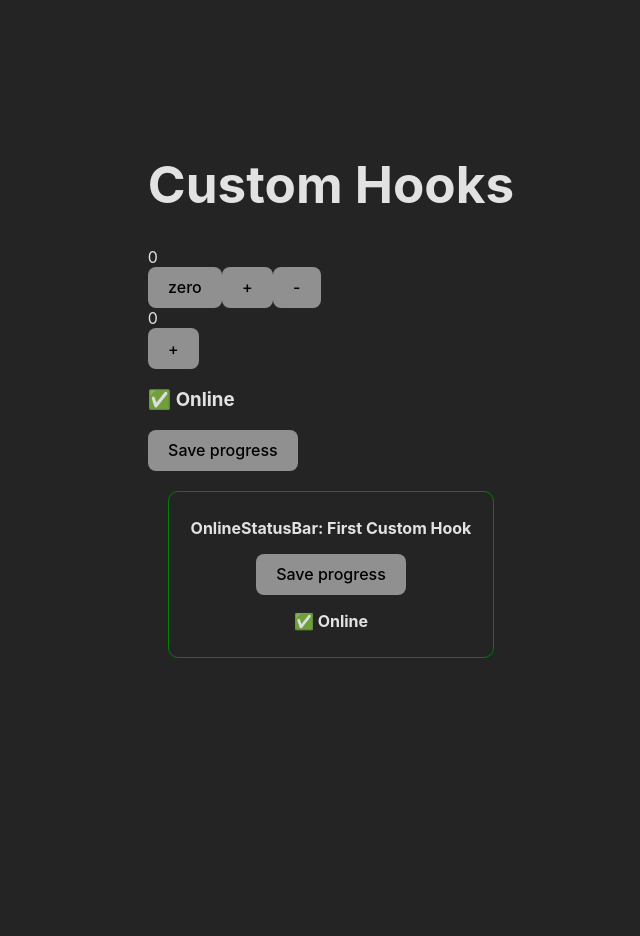
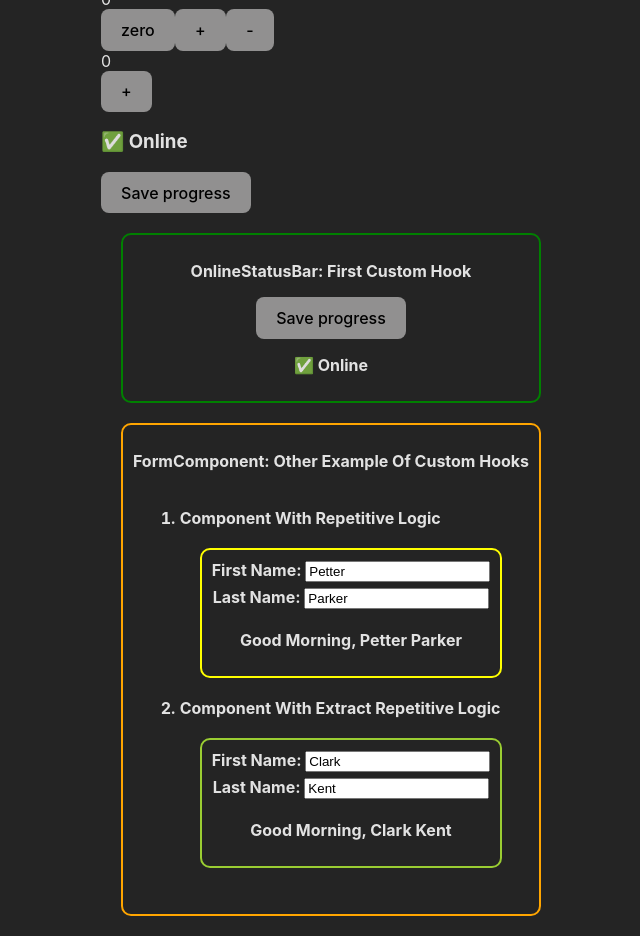
Before and after one commit to Lachicagladiadora/custom-hooks, a React (Vite) app: page / in a window 1280 px wide. Shown: the whole page, without its empty margins (309-949 px from the left). Before the commit the page ends 800 px from the top, so only its background shows below. Built offline with nearby package versions, Linux system fonts and the light colour scheme.

Commit message:
add example wich extract repetitive logic

```diff
--- a/src/App.tsx
+++ b/src/App.tsx
@@ -1,5 +1,6 @@
 import './App.css'
 import { Counter } from './components/Counter'
+import { FormComponent } from './components/FormComponent'
 import { OnlineStatusBar } from './components/OnlineStatusBar'
 import { SaveButton } from './components/SaveButton'
 import { StatusBar } from './components/StatusBar'
@@ -16,6 +17,7 @@ export const App = () => {
       <StatusBar/>
       <SaveButton/>
       <OnlineStatusBar/>
+      <FormComponent/>
     </>
   )
 }
--- /dev/null
+++ b/src/components/FormComponent.tsx
@@ -0,0 +1,83 @@
+import { SetStateAction, useState } from "react"
+
+// eslint-disable-next-line @typescript-eslint/no-explicit-any
+export const useFormInput = (initialValue: any) => {
+  const  [value, setValue] = useState(initialValue)
+  // eslint-disable-next-line @typescript-eslint/no-explicit-any, @typescript-eslint/no-unused-vars
+  const onChange=(e: { target: { value: any } })=>setValue(e.target.value)
+  const inputProps = {
+    value: value,
+    onChange : onChange,
+  }
+  return inputProps
+}
+
+
+export const FormComponent = () => {
+  // first form
+  const [firstName, setFirstName] = useState('Petter')
+  const [lastName, setLastName] = useState('Parker')
+
+  const onChangeFirstName=(e: { target: { value: SetStateAction<string> } })=> setFirstName(e.target.value)
+  const onChangeLastName=(e: { target: { value: SetStateAction<string> } })=> setLastName(e.target.value)
+
+  // second form
+  const firstNameProps = useFormInput('Clark')
+  const lastNameProps = useFormInput('Kent')
+
+  return(
+    <div
+    style={{
+      border:'solid 2px orange',
+      borderRadius: '10px',
+      padding: '10px',
+      margin: '20px',
+      textTransform: 'capitalize',
+      fontWeight:'bold',
+      display: 'flex',
+      gap: '5px',
+      flexDirection: 'column',
+      alignItems: 'center',
+      justifyContent: 'center',
+    }}
+    >
+      <p>FormComponent: other example of custom hooks</p>
+      <ol>
+      <li>component with repetitive logic</li>
+          <div style={{
+            border:'solid 2px yellow',
+            borderRadius: '10px',
+            padding: '10px',
+            margin: '20px',
+            textTransform: 'capitalize',
+            display: 'flex',
+            gap: '5px',
+            flexDirection: 'column',
+            alignItems: 'center',
+            justifyContent: 'center',
+          }}>
+            <label>first name: <input type="text" value={firstName} onChange={onChangeFirstName}/></label>
+            <label>last name: <input type="text" value={lastName} onChange={onChangeLastName}/></label>
+            <p>good morning, {firstName} {lastName}</p>
+          </div>
+      <li>component with extract repetitive logic</li>
+      <div style={{
+            border:'solid 2px yellowgreen',
+            borderRadius: '10px',
+            padding: '10px',
+            margin: '20px',
+            textTransform: 'capitalize',
+            display: 'flex',
+            gap: '5px',
+            flexDirection: 'column',
+            alignItems: 'center',
+            justifyContent: 'center',
+          }}>
+            <label>first name: <input {...firstNameProps}/></label>
+            <label>last name: <input {...lastNameProps}/></label>
+            <p>good morning, {firstNameProps.value} {lastNameProps.value}</p>
+          </div>
+      </ol>
+    </div>
+  )
+}
--- a/src/components/OnlineStatusBar.tsx
+++ b/src/components/OnlineStatusBar.tsx
@@ -37,7 +37,7 @@ export const OnlineStatusBar = () => {
   return (
     <div
     style={{
-      border:`solid 1px ${useOnlineStatus() ? 'green' :' red'}`,
+      border:`solid 2px ${useOnlineStatus() ? 'green' :' red'}`,
       borderRadius: '10px',
       padding: '10px',
       margin: '20px',
```
